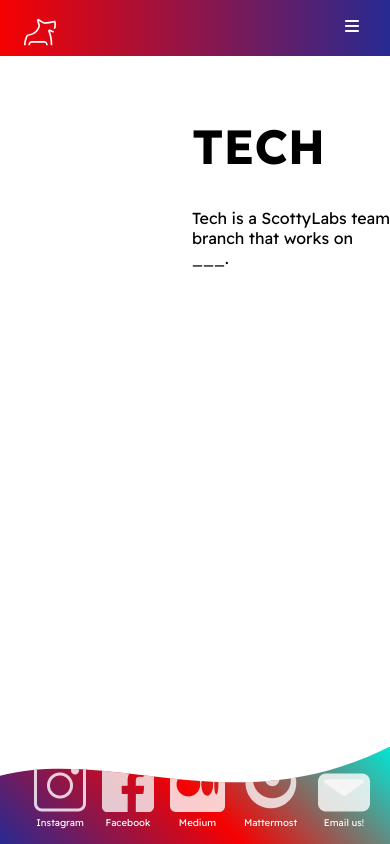
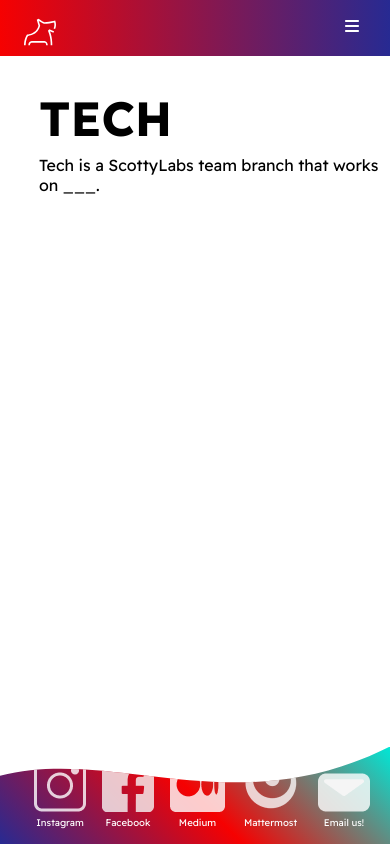
Before and after one commit to jefferyjohn/scottylabs.org, a Next.js app: page /tech in a window 390 px wide. Built offline with nearby package versions, Linux system fonts and the light colour scheme.

Commit message:
Use % scaling for mobile

```diff
--- a/pages/tech.tsx
+++ b/pages/tech.tsx
@@ -16,14 +16,14 @@ const Tech: NextPage = () => {
       <Navbar collapsed={true} />
       <div
         style={{
-          marginTop: "3em",
-          marginLeft: "12em",
+          marginTop: "5%",
+          marginLeft: "10%",
         }}
       >
         <div>
           <Typography variant="header">TECH</Typography>
         </div>
-        <div style={{ marginTop: "2em" }}>
+        <div style={{ marginTop: "2%" }}>
           <Typography variant="body">
             Tech is a ScottyLabs team branch that works on ___.
           </Typography>
```
